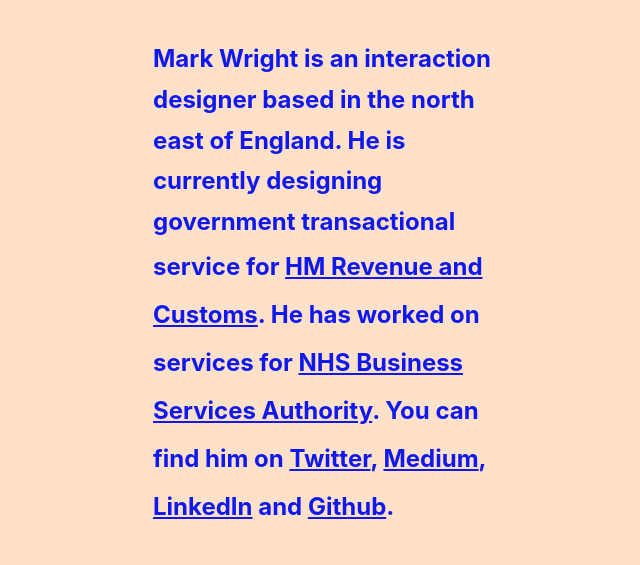
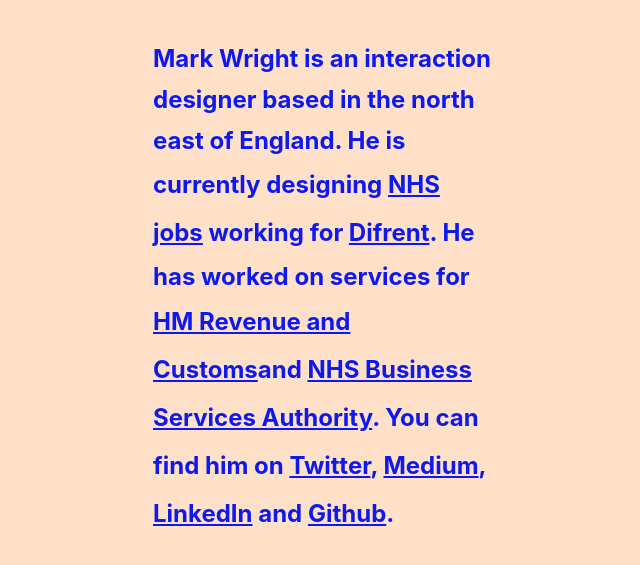
Before and after one commit to mrkwrght/mrkwrghtdotcom, a Jekyll site: the page built from index.html, in a window 1280 px wide. Shown: the top 565 px of the page, without its empty margins (2-642 px from the left). Built offline with Jekyll 4.4.1, drawn with Linux system fonts in a browser that asks for light colours; some web fonts are replaced; the list of posts is cut into pages by our own code.

Commit message:
content update

```diff
--- a/index.html
+++ b/index.html
@@ -7,8 +7,8 @@
 <div class="row">
     <div class="five columns">
       <div class="description">
-      <p>Mark Wright is an interaction designer based in the north east of England. He is currently designing government transactional service for <a href="https://www.gov.uk/government/organisations/hm-revenue-customs" target="_blank">HM Revenue and Customs</a>.
-        He has worked on services for <a href="https://www.nhsbsa.nhs.uk/" target="_blank">NHS Business Services Authority</a>.
+      <p>Mark Wright is an interaction designer based in the north east of England. He is currently designing <a href="https://www.jobs.nhs.uk/">NHS jobs</a> working for  <a href="https://difrent.co.uk/">Difrent</a>.
+        He has worked on services for <a href="https://www.gov.uk/government/organisations/hm-revenue-customs" target="_blank">HM Revenue and Customs</a>and <a href="https://www.nhsbsa.nhs.uk/" target="_blank">NHS Business Services Authority</a>.
         You can find him on
                  <a href="https://twitter.com/mrkwrght"  target="_blank">Twitter</a>,
                  <a href="https://medium.com/@mrkwrght" target="_blank">Medium</a>,
```
